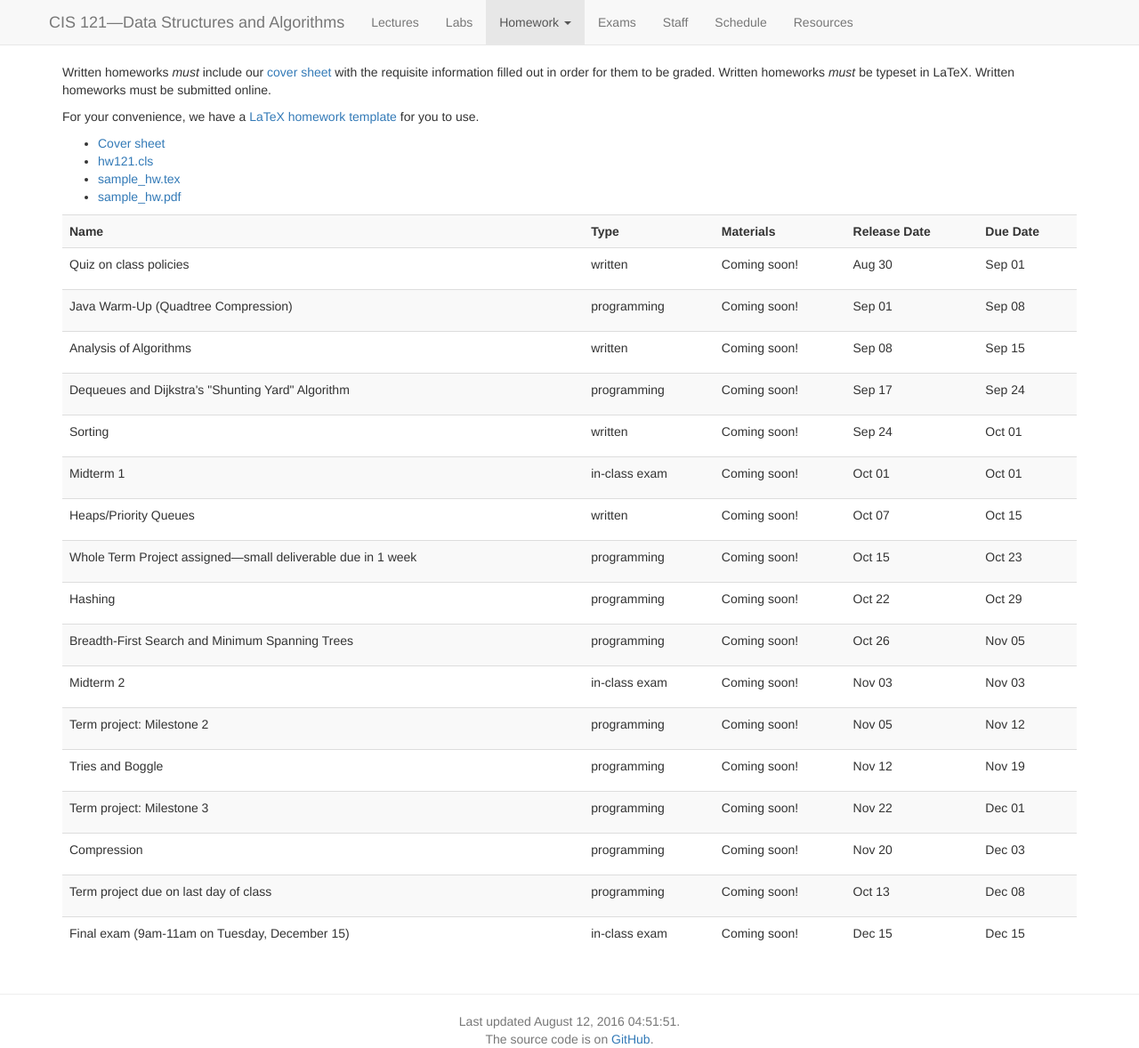
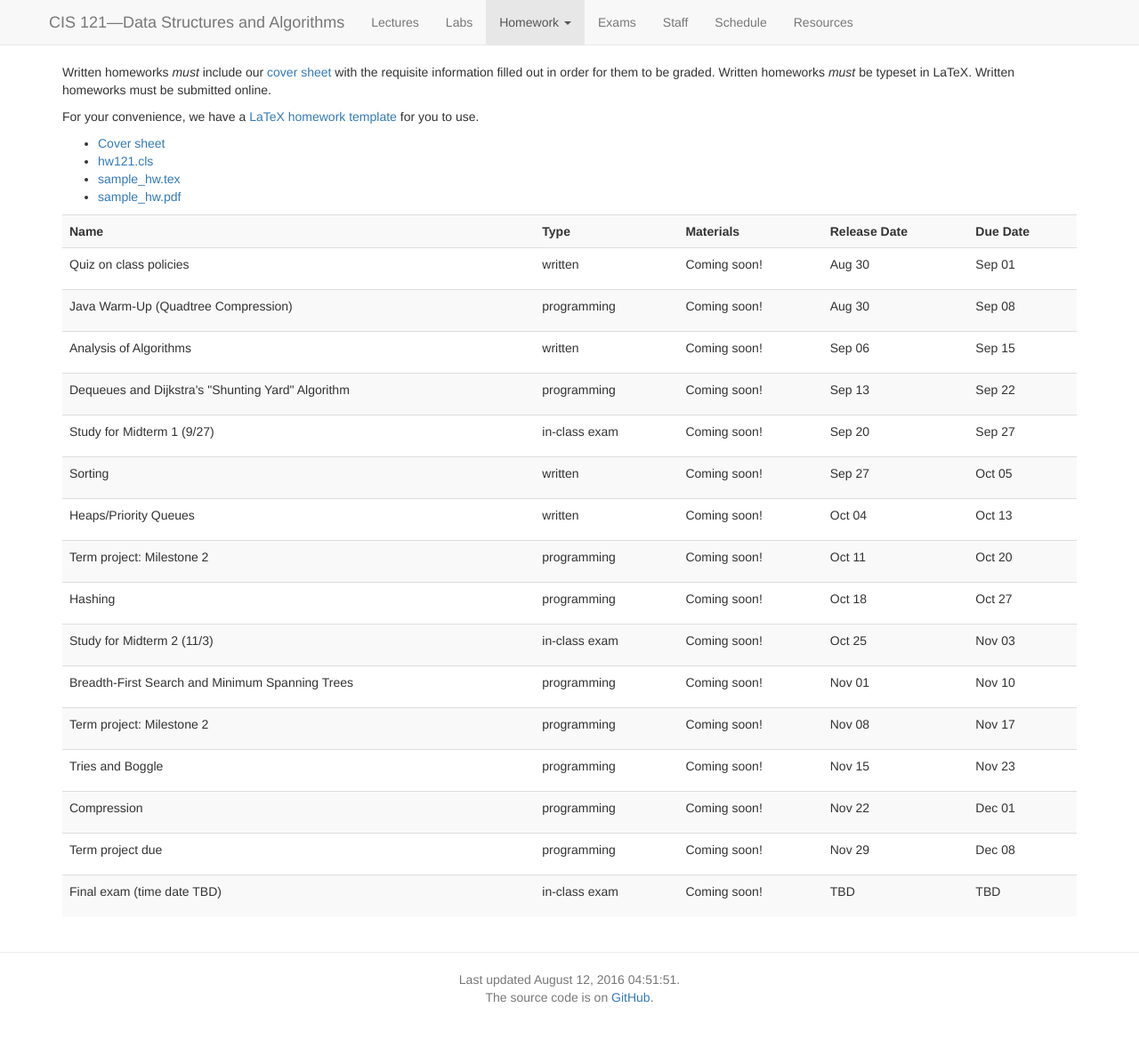
Before and after one commit to vikramkh/course-website-16fa, a Jekyll site: the page built from homework.md, in a window 1280 px wide. Shown: the whole page at 89% size. Built offline with Jekyll 4.4.1, drawn with Linux system fonts in a browser that asks for light colours; nearby versions of some CDN libraries; after the commit the page ends 1131 px from its top, so only the background shows below that.

Commit message:
Proposed HW schedule

```diff
--- a/_data/homeworks.yaml
+++ b/_data/homeworks.yaml
@@ -4,114 +4,106 @@
    writeup:
    zip:
    release_date: 2016-08-30
-   due_date: 2016-09-01
+   due_date: 2016-09-01T23:59:00EDT
 -
    assignment: Java Warm-Up (Quadtree Compression)
    type: programming
    writeup: content/hws/hw1/hw1.pdf
    zip: content/hws/hw1/hw1.zip
-   release_date: 2016-09-01
-   due_date: 2016-09-08
+   release_date: 2016-08-30
+   due_date: 2016-09-08T23:59:00EDT
 -
    assignment: Analysis of Algorithms
    type: written
    problem_set: content/hws/hw2/hw2.pdf
    problem_set_zip: content/hws/hw2/hw2_src.zip
-   release_date: 2016-09-08
-   due_date: 2016-09-15
+   release_date: 2016-09-06
+   due_date: 2016-09-15T23:59:00EDT
 -
    assignment: Dequeues and Dijkstra's "Shunting Yard" Algorithm
    writeup: content/hws/hw3/hw3.pdf
    zip: content/hws/hw3/hw3.zip
    type: programming
-   release_date: 2016-09-17
-   due_date: 2016-09-24
+   release_date: 2016-09-13
+   due_date: 2016-09-22T23:59:00EDT
+-
+   assignment: Study for Midterm 1 (9/27)
+   type: in-class exam
+   release_date: 2016-09-20
+   due_date: 2016-09-27
 -
    assignment: Sorting
    problem_set: content/hws/hw4/hw4.pdf
    problem_set_zip: content/hws/hw4/hw4_src.zip
    type: written
-   release_date: 2016-09-24
-   due_date: 2016-10-01
--
-   assignment: Midterm 1
-   type: in-class exam
-   release_date: 2016-10-01
-   due_date: 2016-10-01
+   release_date: 2016-09-27
+   due_date: 2016-10-05T23:59:00EDT
 -
    assignment: Heaps/Priority Queues
    problem_set: content/hws/hw5/hw5.pdf
    problem_set_tex: content/hws/hw5/hw5.tex
    type: written
-   release_date: 2016-10-07
-   due_date: 2016-10-15
+   release_date: 2016-10-04
+   due_date: 2016-10-13T23:59:00EDT
 -
-   assignment: Whole Term Project assigned—small deliverable due in 1 week
+   assignment: "Term project: Milestone 2"
    writeup: content/hws/project/project.pdf
    zip: content/hws/project/project.zip
    type: programming
-   release_date: 2016-10-15
-   due_date: 2016-10-23
+   release_date: 2016-10-11
+   due_date: 2016-10-20T23:59:00EDT
 -
    assignment: Hashing
    writeup: content/hws/hw6/hw6.pdf
    zip: content/hws/hw6/hw6.zip
    type: programming
-   release_date: 2016-10-22
-   due_date: 2016-10-29
+   release_date: 2016-10-18
+   due_date: 2016-10-27T23:59:00EDT
+-
+   assignment: Study for Midterm 2 (11/3)
+   type: in-class exam
+   release_date: 2016-10-25
+   due_date: 2016-11-03
 -
    assignment: Breadth-First Search and Minimum Spanning Trees
    writeup: content/hws/hw7/hw7.pdf
    zip: content/hws/hw7/hw7.zip
    type: programming
-   release_date: 2016-10-26
-   due_date: 2016-11-05
--
-   assignment: Midterm 2
-   type: in-class exam
-   release_date: 2016-11-03
-   due_date: 2016-11-03
+   release_date: 2016-11-01
+   due_date: 2016-11-10T23:59:00EST
 -
    assignment: "Term project: Milestone 2"
    writeup: content/hws/project/project.pdf
    zip:
    type: programming
-   release_date: 2016-11-05
-   due_date: 2016-11-12
+   release_date: 2016-11-08
+   due_date: 2016-11-17T23:59:00EST
 -
    assignment: Tries and Boggle
    writeup: content/hws/hw8/hw8.pdf
    zip: content/hws/hw8/hw8.zip
    type: programming
-   release_date: 2016-11-12
-   due_date: 2016-11-19
--
-   assignment: "Term project: Milestone 3"
-   writeup: content/hws/project/project.pdf
-   zip:
-   type: programming
-   release_date: 2016-11-22
-   due_date: 2016-12-01
+   release_date: 2016-11-15
+   due_date: 2016-11-23T23:59:00EST
 -
    assignment: Compression
    writeup: content/hws/hw9/hw9.pdf
    zip: content/hws/hw9/hw9.zip
    type: programming
-   release_date: 2016-11-20
-   due_date: 2016-12-03
+   release_date: 2016-11-22
+   due_date: 2016-12-01T23:59:00EST
 -
-   assignment: Term project due on last day of class
-   active:
-   writeup:
+   assignment: Term project due
+   writeup: content/hws/project/project.pdf
    zip:
    type: programming
-   release_date: 2016-10-13
-   due_date: 2016-12-08
+   release_date: 2016-11-29
+   due_date: 2016-12-08T23:59:00EST
 -
-   assignment: Final exam (9am-11am on Tuesday, December 15)
+   assignment: Final exam (time date TBD)
    active:
    writeup:
    zip:
    type: in-class exam
-   release_date: 2016-12-15
-   due_date: 2016-12-15
+   release_date: TBD
+   due_date: TBD
```
